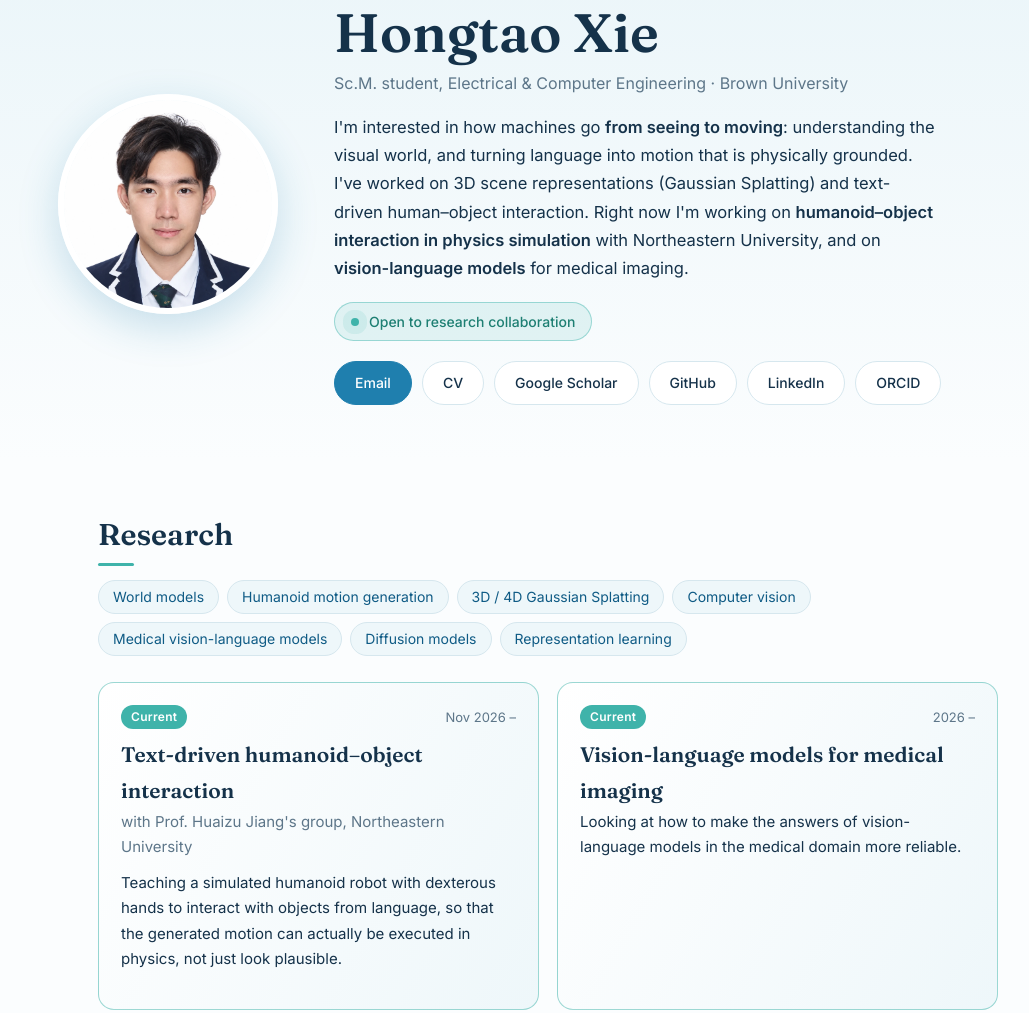
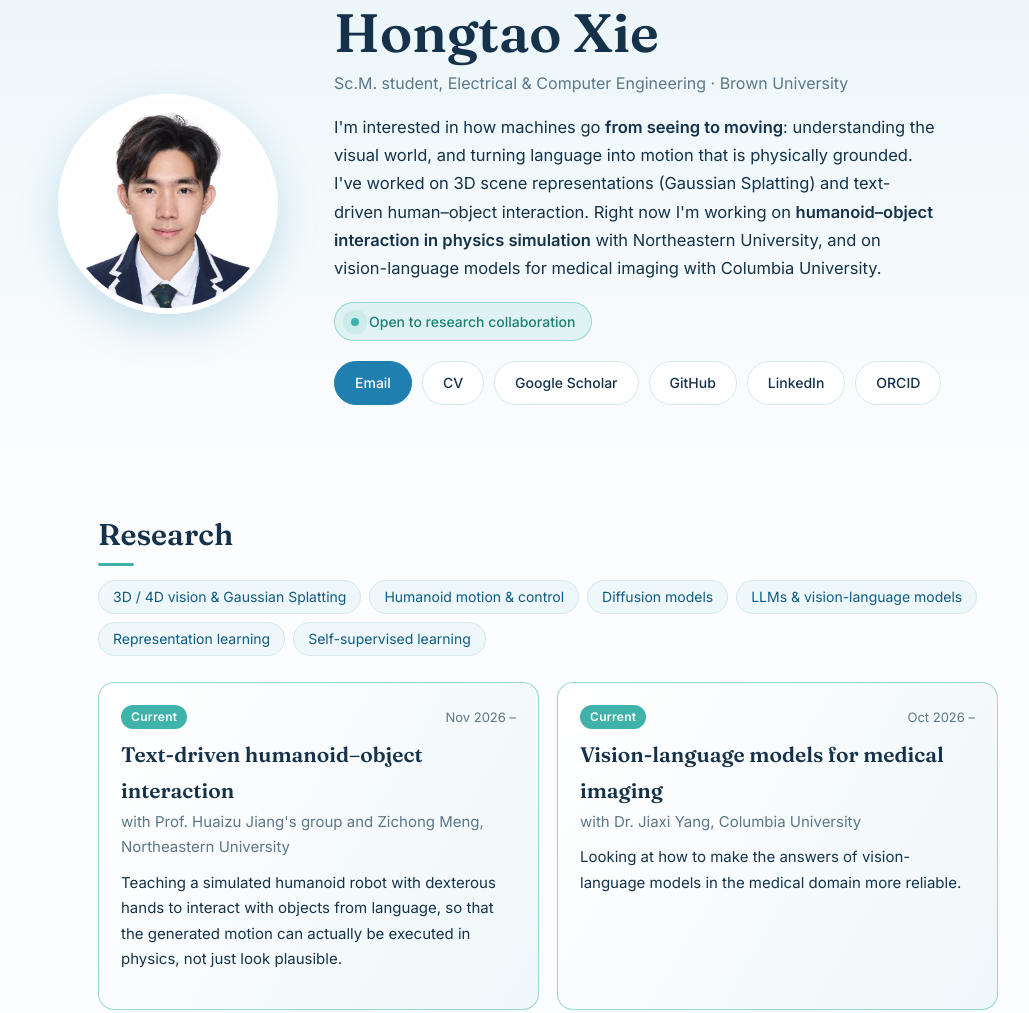
Before and after one commit to Eric031212/Eric031212.github.io, a plain HTML site: page index.html in a window 1280 px wide. Shown: the part 136-1149 px from the top of the page, without its empty margins (92-1121 px from the left). Drawn offline with Linux system fonts and the light colour scheme.

Commit message:
Sync homepage with CV V4 (#1)
* Sync research focus, VLM card and News with CV V4

Co-Authored-By: Claude Opus 5.5 <noreply@anthropic.com>
Claude-Session: https://claude.ai/code/session_015Bjp3zu1McmrETD1rMYcsS

* Use CV V4; align research tags with CV interests; tone down VLM in bio

Co-Authored-By: Claude Opus 5.5 <noreply@anthropic.com>
Claude-Session: https://claude.ai/code/session_015Bjp3zu1McmrETD1rMYcsS

* Add self-supervised learning to research tags

Co-Authored-By: Claude Opus 5.5 <noreply@anthropic.com>
Claude-Session: https://claude.ai/code/session_015Bjp3zu1McmrETD1rMYcsS

---------

Co-authored-by: Claude Opus 5.5 <noreply@anthropic.com>

```diff
--- a/index.html
+++ b/index.html
@@ -37,7 +37,7 @@
           I've worked on 3D scene representations (Gaussian Splatting) and text-driven
           human–object interaction. Right now I'm working on <b>humanoid–object interaction
           in physics simulation</b> with Northeastern University, and on
-          <b>vision-language models</b> for medical imaging.
+          vision-language models for medical imaging with Columbia University.
         </p>
         <a class="status" href="#collab"><span class="dot"></span>Open to research collaboration</a>
         <div class="links">
@@ -57,27 +57,27 @@
     <section id="research" class="block">
       <h2>Research</h2>
       <ul class="chips">
-        <li>World models</li>
-        <li>Humanoid motion generation</li>
-        <li>3D / 4D Gaussian Splatting</li>
-        <li>Computer vision</li>
-        <li>Medical vision-language models</li>
+        <li>3D / 4D vision &amp; Gaussian Splatting</li>
+        <li>Humanoid motion &amp; control</li>
         <li>Diffusion models</li>
+        <li>LLMs &amp; vision-language models</li>
         <li>Representation learning</li>
+        <li>Self-supervised learning</li>
       </ul>
 
       <div class="now-grid">
         <article class="card card-now">
           <div class="card-top"><span class="tag tag-now">Current</span><span class="when">Nov 2026 –</span></div>
           <h3>Text-driven humanoid–object interaction</h3>
-          <p class="with">with Prof. Huaizu Jiang's group, Northeastern University</p>
+          <p class="with">with Prof. Huaizu Jiang's group and Zichong Meng, Northeastern University</p>
           <p>Teaching a simulated humanoid robot with dexterous hands to interact with
             objects from language, so that the generated motion can actually be executed
             in physics, not just look plausible.</p>
         </article>
         <article class="card card-now">
-          <div class="card-top"><span class="tag tag-now">Current</span><span class="when">2026 –</span></div>
+          <div class="card-top"><span class="tag tag-now">Current</span><span class="when">Oct 2026 –</span></div>
           <h3>Vision-language models for medical imaging</h3>
+          <p class="with">with Dr. Jiaxi Yang, Columbia University</p>
           <p>Looking at how to make the answers of vision-language models in the medical
             domain more reliable.</p>
         </article>
@@ -165,6 +165,7 @@
       <h2>News</h2>
       <ul class="news">
         <li><time>Nov 2026</time> <span>Started collaborating with <b>Prof. Huaizu Jiang's group at Northeastern University</b> on text-driven humanoid–object interaction.</span></li>
+        <li><time>Oct 2026</time> <span>Started collaborating with <b>Dr. Jiaxi Yang (Columbia University)</b> on vision-language models for medical imaging.</span></li>
         <li><time>Sep 2026</time> <span>Joined <b>Brown University</b> for an Sc.M. in ECE. Hello, Providence!</span></li>
         <li><time>2025</time> <span><b>SCGC</b> accepted to ACM SIGGRAPH VRCAI 2025.</span></li>
         <li><time>2025</time> <span><b>MambaGuard-MOO</b> accepted to the IEEE BigData 2025 healthcare workshop.</span></li>
```
Also changed, not shown: 1 other file.
